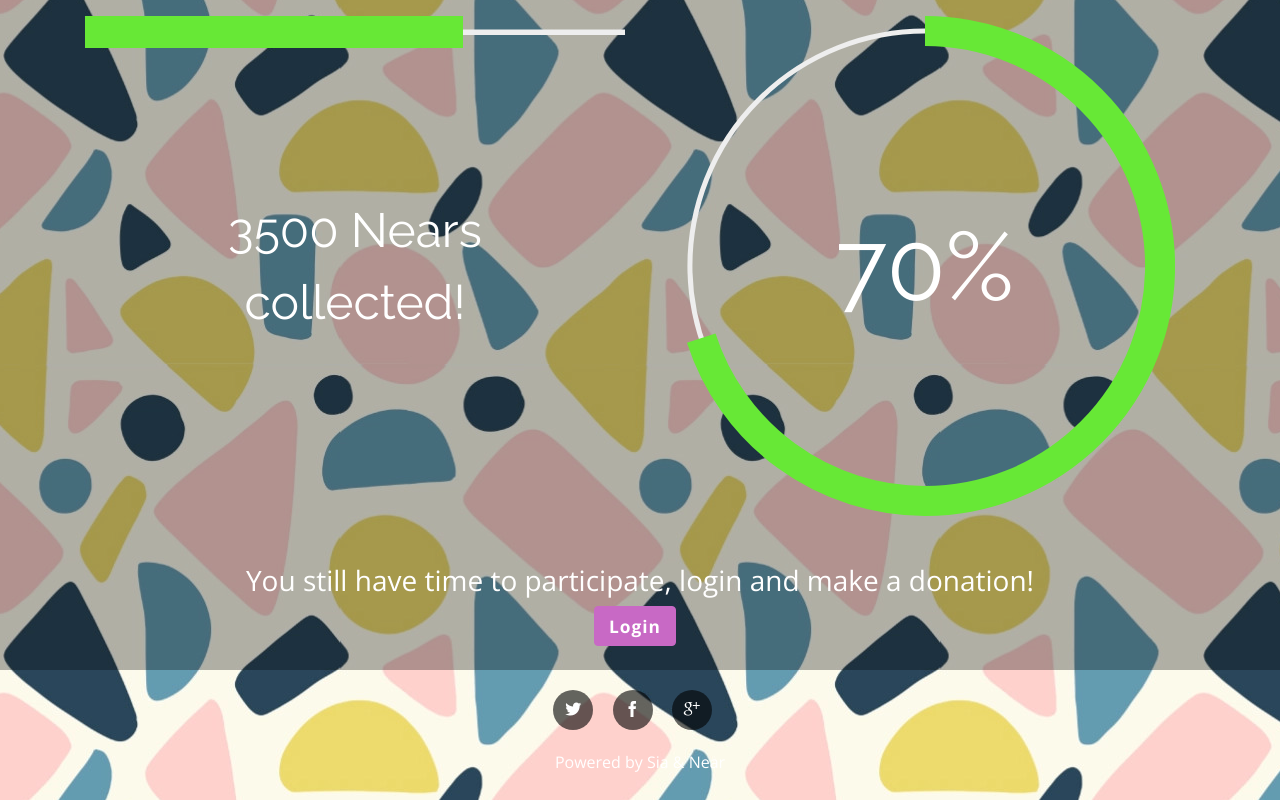
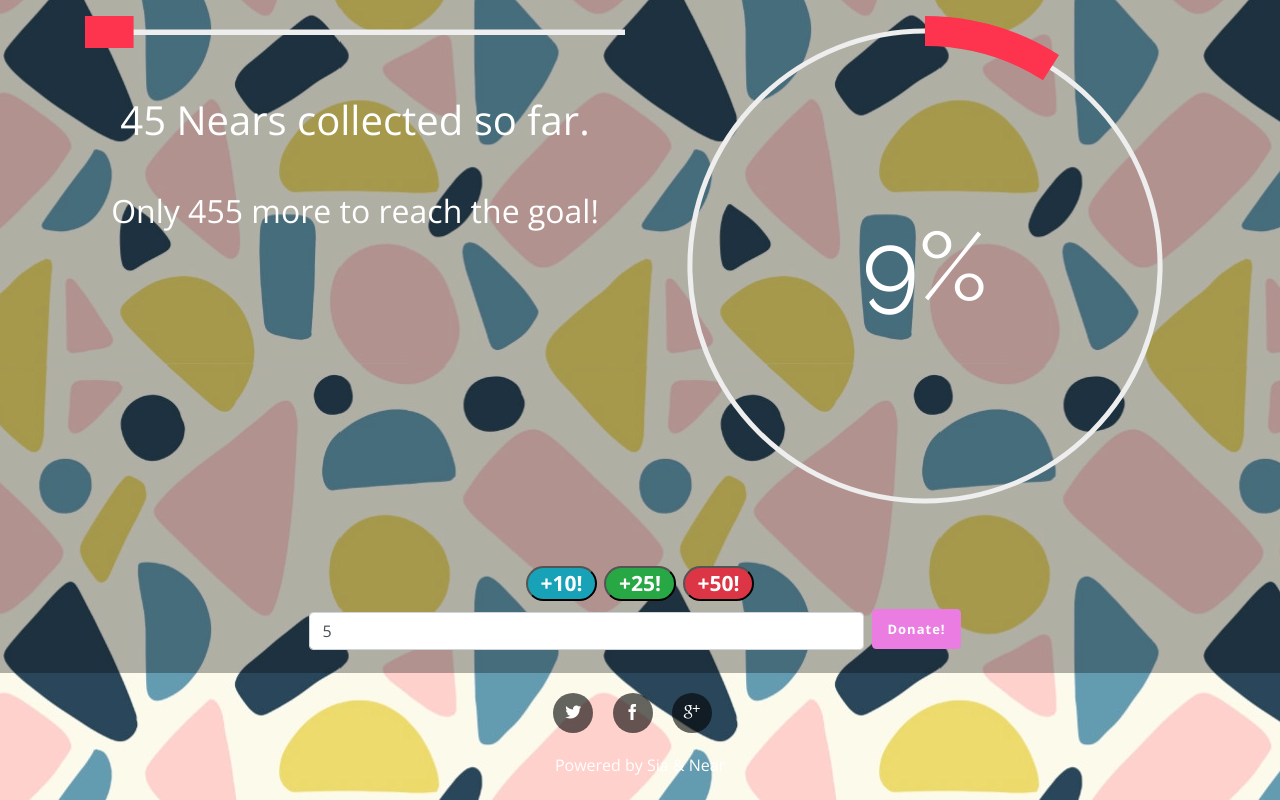
Before and after one commit to lunafromthemoon/almostThere, a plain HTML site: page index.html in a window 1280 px wide. Both pictures are taken after a click on the button "Login". Shown: the part 236-1036 px from the top of the page. Drawn offline with nearby package versions, Linux system fonts and the light colour scheme.

Commit message:
some stuff

```diff
--- a/index.html
+++ b/index.html
@@ -60,6 +60,8 @@
 					<div class="row mt-5">
 						<div class="col text-center">
 							<div id="progressbarMoney"></div>
+							<h1 id="donations-info" class="mt-5"></h1>
+							<h2 id="goal-info" class="mt-5"></h2>
 						</div>
 						<div class="col text-center">
 							<div id="progressbarPercentage"></div>
@@ -67,8 +69,22 @@
 					</div>
 					<div class="row mt-5">
 						<div class="col text-center">
-							<h3>You still have time to participate, login and make a donation!</h3>
-							<button class="btn" style="font-size: 13pt">Login</button>
+							<div id="not-logged" style="display: none">
+								<h3>You still have time to participate, login and make a donation!</h3>
+								<button class="btn" style="font-size: 13pt" onclick="login()">Login</button>
+							</div>
+							<div id="logged" style="display: none;">
+								<h3>
+									<button class="badge badge-pill badge-info" onclick="addDonation(10)" type="button"
+									>+10!</button>
+									<button class="badge badge-pill badge-success " onclick="addDonation(25)" type="button">+25!</button>
+									<button class="badge badge-pill badge-danger " onclick="addDonation(50)" type="button">+50!</button>
+								</h3>
+								<form class="form-inline justify-content-center">
+									<input type="text" class="form-control mr-sm-2 w-50" placeholder="How much will you donate" value="5" aria-label="donation-amount" id="donation-input" aria-describedby="basic-addon2">
+								    <button class="btn " onclick="donate()" type="button">Donate!</button>
+								</form>
+							</div>
 
 						</div>
 					</div>
--- a/js/index.js
+++ b/js/index.js
@@ -1,28 +1,42 @@
+let accountId = null;
+
+let campaign = {
+    name: "Help me buy a new laptop",
+    owner: "laptop.testnet",
+    goal: 500,
+    startDate: new Date(),
+    endDate: "01/01/2021",
+    totalDonations: 45,
+    donations:[{from:"donnor1.testnet",total:5},{from:"donnor2.testnet",total:30},{from:"donnor3.testnet",total:10}]
+}
+
+
+
 $(document).ready(function() {
 
-	var config = {
-    countdown: {
-        year: 2021,
-        month: 8,
-        day: 24,
-        hour: 10,
-        minute: 55,
-        second: 12
-    }};
+	// var config = {
+ //    countdown: {
+ //        year: 2021,
+ //        month: 8,
+ //        day: 24,
+ //        hour: 10,
+ //        minute: 55,
+ //        second: 12
+ //    }};
 
-    var date = new Date(config.countdown.year,
-                        config.countdown.month - 1,
-                        config.countdown.day,
-                        config.countdown.hour,
-                        config.countdown.minute,
-                        config.countdown.second),
+ //    var date = new Date(config.countdown.year,
+ //                        config.countdown.month - 1,
+ //                        config.countdown.day,
+ //                        config.countdown.hour,
+ //                        config.countdown.minute,
+ //                        config.countdown.second),
         $countdownNumbers = {
             days: $('#countdown-days'),
             hours: $('#countdown-hours'),
             minutes: $('#countdown-minutes'),
             seconds: $('#countdown-seconds')
         };
-    $('#countdown').countdown(date, function(event) {
+    $('#countdown').countdown(campaign.endDate, function(event) {
         $countdownNumbers.days.text(event.offset.totalDays);
         $countdownNumbers.hours.text(('0' + event.offset.hours).slice(-2));
         $countdownNumbers.minutes.text(('0' + event.offset.minutes).slice(-2));
@@ -30,13 +44,12 @@ $(document).ready(function() {
     });
 
     // var ProgressBar = require('js/progressbar.js')
-    var campaignProgress = 0.7;
     var colorZero = "#ff334f";
     var colorComplete = "#55ff33";
     var colorTrail = '#eee';
 
     // var line = new ProgressBar.Line('#progressbar');
-    var progressbar = new ProgressBar.Circle('#progressbarPercentage', {
+    progressbar = new ProgressBar.Circle('#progressbarPercentage', {
         // color: '#FCB03C',
         duration: 3000,
         strokeWidth: 6,
@@ -60,21 +73,14 @@ $(document).ready(function() {
         },
         text: {
         	autoStyleContainer: false,
-        	// style: {
-        	// 	fontFamily: '"Raleway", Helvetica, sans-serif',
-        	// 	fontSize: '2rem'
-        	// }
         }
     });
 
     progressbar.text.style.fontFamily = '"Raleway", Helvetica, sans-serif';
 	progressbar.text.style.fontSize = '6rem';
 	progressbar.text.style.color = '#FFF';
-    progressbar.animate(campaignProgress);
 
-    var totalMoney = 5000;
-
-    var moneyBar = new ProgressBar.Line('#progressbarMoney', {
+    moneyBar = new ProgressBar.Line('#progressbarMoney', {
         // color: '#FCB03C',
         duration: 3000,
         strokeWidth: 6,
@@ -85,29 +91,53 @@ $(document).ready(function() {
     	to: { color: colorComplete },
     	step: function(state, moneyBar, attachment) {
 	        moneyBar.path.setAttribute('stroke', state.color);
-	        var value = Math.round(moneyBar.value() * totalMoney);
-		    if (value === 0) {
-		      moneyBar.setText('Nothing collected yet!');
-		    } else {
-		      moneyBar.setText(value+" Nears collected!");
-		    }
+	        var value = Math.round(moneyBar.value() * campaign.goal);
+            $("#donations-info").html(`${value} Nears collected so far.`)
+            $("#goal-info").html(`Only ${campaign.goal-value} more to reach the goal!`)
 		    // moneyBar.text.style.color = state.color
 	    },
-        // svgStyle:{
-        // 	height: '500px'
-        // },
-        text: {
-        	autoStyleContainer: false,
-        	// style: {
-        	// 	fontFamily: '"Raleway", Helvetica, sans-serif',
-        	// 	fontSize: '2rem'
-        	// }
-        }
     });
 
-    moneyBar.text.style.fontFamily = '"Raleway", Helvetica, sans-serif';
-	moneyBar.text.style.fontSize = '3rem';
-	moneyBar.text.style.color = '#FFF';
+    if (!accountId){
+        $("#not-logged").show();
+        $("#logged").hide();
+    } else {
+        loggedInFlow();
+    }
+    updateBars()
+});
+
+function loggedInFlow(){
+    $("#not-logged").hide();
+    $("#logged").show();
+}
+
+window.login = function(){
+    accountId = "lunafromthemoon.testnet";
+    loggedInFlow();
+}
+
+window.addDonation = function(amount){
+    var previousAmount = parseFloat($('#donation-input').val());
+    if (isNaN(previousAmount)){
+        previousAmount=0;
+    }
+    $('#donation-input').val(previousAmount+amount)
+}
+
+window.donate = function(){
+    var amount = parseFloat($('#donation-input').val());
+    if (!isNaN(amount)){
+        campaign.donations.push({from:accountId,total:amount});
+        campaign.totalDonations+=amount;
+        updateBars();
+    }
+
+}
+
+function updateBars(){
+    var campaignProgress = 1 - (campaign.goal - campaign.totalDonations) / campaign.goal;
+    console.log(campaignProgress)
     moneyBar.animate(campaignProgress);
-
-});
+    progressbar.animate(campaignProgress);
+}
```
